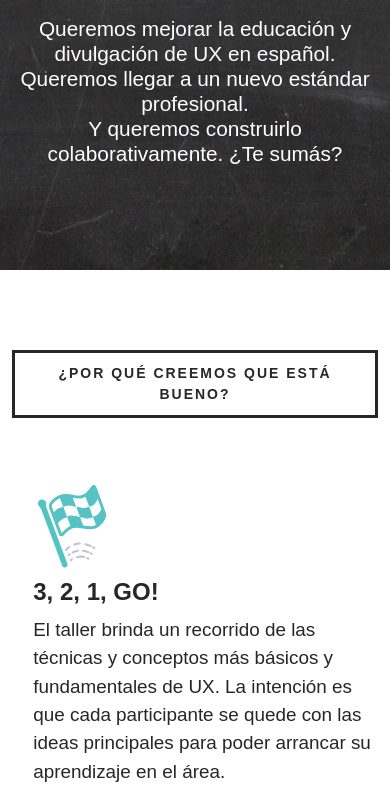
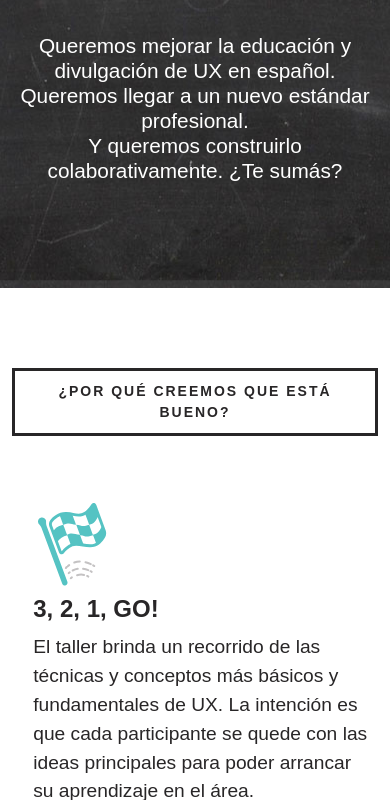
Before and after one commit to tallerux/tallerux-landing, a website: page index.html in a window 390 px wide. Shown: the part 327-1127 px from the top of the page. Drawn offline with nearby package versions, Linux system fonts and the light colour scheme.

Commit message:
finish responsive styles. look small changes. looking next small changes.

```diff
--- a/scss/mobile.scss
+++ b/scss/mobile.scss
@@ -1,4 +1,4 @@
-$mobile: new-breakpoint(max-width 535px 4);
+$mobile: new-breakpoint(max-width 530px 4);
 @mixin sprite-position($pos-left, $pos-top, $width, $height, $top){
 		background-position: $pos-left $pos-top;
 		width: $width;
@@ -7,30 +7,6 @@ $mobile: new-breakpoint(max-width 535px 4);
 	}
 @include media($mobile){
 
-	header{
-		.tagline {
-			height: 3rem;
-			line-height: 1.2rem;
-			text-align: center;
-			padding:.35rem 0 0 0;
-			letter-spacing: .125rem;
-			}
-	}
-
-	span {
-		margin: 0 3%;
-	}
-
-	/* LOGO */
-	.logo-container {
-		text-align: center;
-		}
-
-	.lead {
-		font-size: 1.3rem;
-		padding: 2%;
-	}
-
 	/* PROPERTIES */
 	.properties {
 		.reason {
@@ -38,10 +14,10 @@ $mobile: new-breakpoint(max-width 535px 4);
 			@include shift(1);
 			@include span-columns(3.5 of 4);
 
-			p {
-				font-size: 1.18rem;
-				/* margin-right: 2%; */
-				}
+			/* p {
+				font-size: 1.2em;
+				/* margin-right: 2%;
+				} */
 			}
 
 		.reason:first-of-type {
@@ -92,14 +68,84 @@ $mobile: new-breakpoint(max-width 535px 4);
 
 	/* SHOWCASE */
 	.showcase {
-		background-position: -8.93rem 23.93rem;
-		-webkit-background-size: 155%;
-		-o-background-size: 155%;
-		background-size: 155%;
 
 		h4 {
 			text-align: center;
 		}
+	}
+
+	/* video adaptativo hasta 715 al final */
+
+	/* MOMENTS */
+	.method {
+
+		li {
+				@include span-columns(3.5 of 4);
+				@include shift(.3);
+
+				&:nth-child(2n) {
+					@include shift(.3);
+				}
+
+				&:before {
+					padding: .2rem 1rem;
+				}
+		}
+
+		h3 {
+			margin-top: 0.5rem;
+		}
+
+		.moments p {
+			margin: 0.8rem 0 5rem;
+		}
+	}
+
+	/* SPONSORS AND FOOTER */
+	.sponsors ul {
+		padding-left: 0;
+	}
+}
+
+
+/* VIDEO */
+@include media(max-width 741px) {
+	header{
+		.tagline {
+			height: 10%;
+			line-height: 1.2rem;
+			text-align: center;
+			width: 100%;
+			padding: .35rem 2% 0;
+			letter-spacing: .125rem;
+		}
+	}
+
+	span {
+		margin: 0 3%;
+	}
+
+	.lead {
+		font-size: 1.3rem;
+		padding: 2%;
+	}
+
+	/* LOGO */
+	.logo-container {
+		text-align: center;
+		}
+
+	/* PROPERTIES */
+	.properties p,
+	.method .moments p {
+		font-size: 1.2em;
+	}
+
+	.showcase {
+			background-position: -3.93rem 26.93rem;
+			-webkit-background-size: 120%;
+			-o-background-size: 120%;
+			background-size: 120%;
 
 			.video-container{
 				width: 97%;
@@ -126,7 +172,6 @@ $mobile: new-breakpoint(max-width 535px 4);
 			margin: 1rem auto;
 			float: none;
 
-
 			h5,
 			p {
 				text-align: center;
@@ -134,43 +179,16 @@ $mobile: new-breakpoint(max-width 535px 4);
 		}
 	}
 
-	/* MOMENTS */
-	.method {
-
-		li {
-				@include span-columns(3.5 of 4);
-				@include shift(.3);
-
-				&:nth-child(2n) {
-					@include shift(.3);
-				}
-
-				&:before {
-					padding: .1rem 1rem;
-				}
-		}
-
-		h3 {
-			margin-top: 0.5rem;
-		}
-
-		.moments p {
-			margin: 0.8rem 0 5rem;
-		}
-	}
-
-	/* SPONSORS AND FOOTER */
-	.sponsors ul {
-		padding-left: 0;
-	}
-
-	footer .container {
+	/* FOOTER */
+	footer {
+		.container {
 			text-align:center;
 		}
 
 		.badges {
-		float: center;
+			float: none;
 			text-align: center;
+		}
 	}
 
 	.logo-footer {
@@ -181,6 +199,8 @@ $mobile: new-breakpoint(max-width 535px 4);
 	}
 
 	.social {
-		margin-top: 1.5rem;	}
-
+		margin-top: 1.5rem;
+		width: 100%;
+		clear: left;
 	}
+}
--- a/scss/portrait.scss
+++ b/scss/portrait.scss
@@ -1,4 +1,9 @@
-$portrait: new-breakpoint(min-width 536px max-width 900px, 6);
+/*A partir de éste punto existen 2 breakpoint principal dentro
+del rango de 531px a 900px */
+
+$portrait: new-breakpoint(min-width 531px max-width 900px, 6);
+$large-portrait: new-breakpoint(min-width 742px max-width 900px, 6);
+
 @mixin sprite-position($pos-left, $pos-top, $width, $height, $top){
 	background-position: $pos-left $pos-top;
 	width: $width;
@@ -6,21 +11,15 @@ $portrait: new-breakpoint(min-width 536px max-width 900px, 6);
 	top: $top;
 }
 
+
 @include media($portrait){
 	header {
 	  .tagline {
-	  	height: 3rem;
+	  	height: 10%;
 	  	line-height: 1.2rem;
 	  	text-align: center;
-	  	padding: .35rem 2.1rem;
+	  	padding: .35rem 10%;
 	  	letter-spacing: .125rem;
-
-/* 	  	@include media(max-width 820px) {
-	  		padding: .35rem 5.1rem;
-	  		float: center;
-	  		font-size: 1rem;
-	  	} */
-
 	  }
 	}
 
@@ -30,7 +29,9 @@ $portrait: new-breakpoint(min-width 536px max-width 900px, 6);
 	}
 
 	.lead {
-		font-size: 1.5rem;
+		font-size: 1.4em;
+		margin: 5rem 2% auto 2%;
+
 	}
 
 	/* PROPERTIES */
@@ -53,45 +54,14 @@ $portrait: new-breakpoint(min-width 536px max-width 900px, 6);
 
 		.reason-cc:before {
 			width: 12.812rem;
-			right: -11.125rem;
+			right: -11rem;
 		}
 	}
 
 	/* SHOWCASE */
 	.showcase {
-		background-position: -6.37rem 29.62rem;
-		-webkit-background-size: 120%;
-		-o-background-size: 120%;
-		background-size: 120%;
-
 		h4 {
 			text-align:center;
-		}
-
-		.video-container{
-				width: 97%;
-				margin:auto;
-		}
-
-		.video {
-			float: center;
-			height: 0px;
-			width: 100%;
-			padding-top: 56.25%;
-			position: relative;
-
-			iframe {
-				position: absolute;
-				height: 100%;
-				width: 100%;
-				top: 0px;
-				left: 0px;
-			}
-		}
-
-		.ediciones {
-			float:none;
-			margin: 1rem auto;
 		}
 	}
 
@@ -99,6 +69,7 @@ $portrait: new-breakpoint(min-width 536px max-width 900px, 6);
 	.method {
 		.moments {
 			@include span-columns(5.7 of 6);
+			margin-top: 5rem;
 			}
 
 		li {
@@ -108,28 +79,37 @@ $portrait: new-breakpoint(min-width 536px max-width 900px, 6);
 			&:nth-child(2n) {
 				@include shift(.3);
 			}
+
+			&:before {
+				padding: .2rem 1rem;
+			}
 		}
 	}
 
 	/* SPONSORS AND FOOTER */
  	footer {
-		.container {
-			text-align: center;
+		.social {
+			clear: left;
 		}
-
-		.badges {
-			float: center;
-			text-align: center;
 	}
 }
 
-	.logo-footer {
-		text-align: center;
-		width: 100%;
-		background-position: center;
-		margin: 1.5rem 0 .5rem;
+
+@include media($large-portrait){
+	header {
+		.tagline {
+			height: 2rem;
+			font-size: .8em;
+			padding: .35rem 0;
+			margin: 4em 0 0;
 		}
 
-	.social {
-		margin-top: 1.5rem;	}
+		.lead {
+			margin: 10rem auto 5rem;
 		}
+	}
+
+	.logo {
+		float: left;
+	}
+}
```
Also changed, not shown: css/main.css, img/mapa.png. Lines whose indentation alone changed are shown as unchanged.
